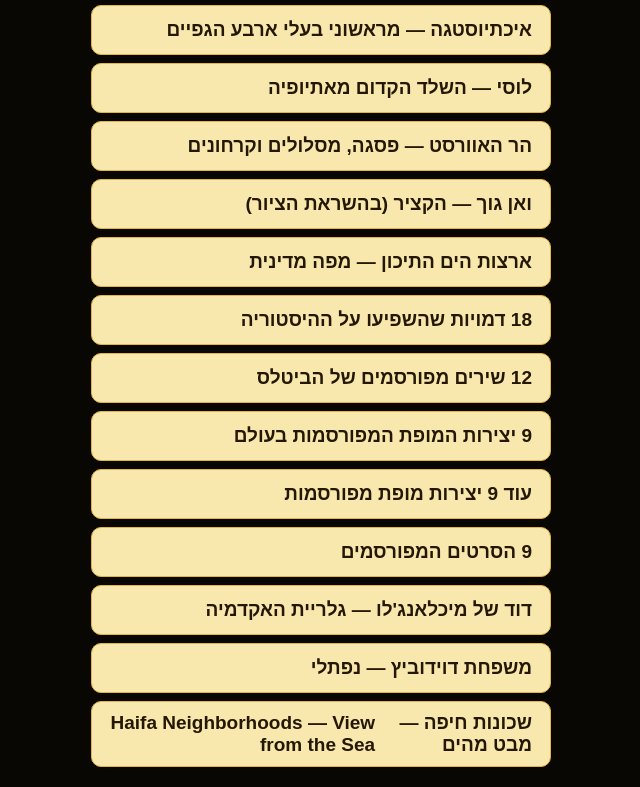
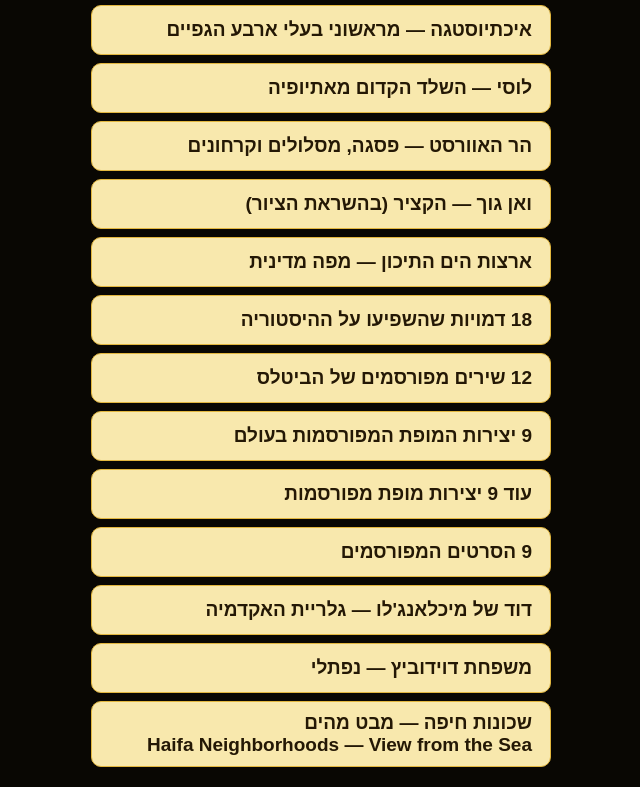
Before and after one commit to naftali24/visual, a plain HTML site: page index.html in a window 1280 px wide. Shown: the part 894-1681 px from the top of the page, without its empty margins (602-1242 px from the left). Drawn offline with Linux system fonts and the light colour scheme.

Commit message:
Stack the two Haifa card labels inside the flex link

```diff
--- a/index.html
+++ b/index.html
@@ -55,7 +55,7 @@
 <a href="./topics/michelangelo-david/index.html" data-topic="michelangelo-david">דוד של מיכלאנג&#39;לו — גלריית האקדמיה</a>
 <a href="./topics/naftali-family/index.html" data-topic="naftali-family">משפחת דוידוביץ — נפתלי</a>
 
-<a href="./topics/haifa-neighborhoods/index.html" data-topic="haifa-neighborhoods" data-bilingual><span lang="he" dir="rtl">שכונות חיפה — מבט מהים</span><br><span lang="en" dir="ltr">Haifa Neighborhoods — View from the Sea</span></a>
+<a href="./topics/haifa-neighborhoods/index.html" data-topic="haifa-neighborhoods" data-bilingual><span><span lang="he" dir="rtl">שכונות חיפה — מבט מהים</span><br><span lang="en" dir="ltr">Haifa Neighborhoods — View from the Sea</span></span></a>
 <!-- visual-topics:end -->
 </div>
 </main>
```
